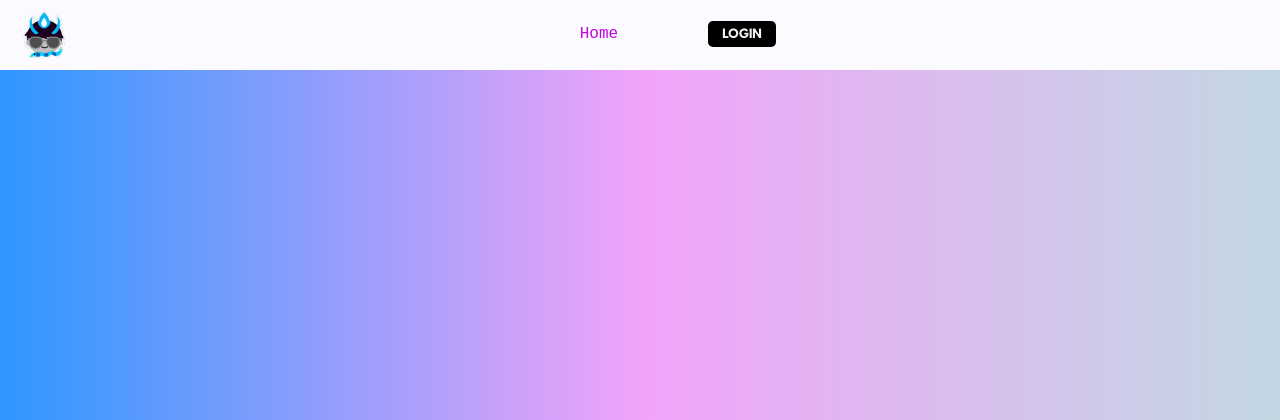
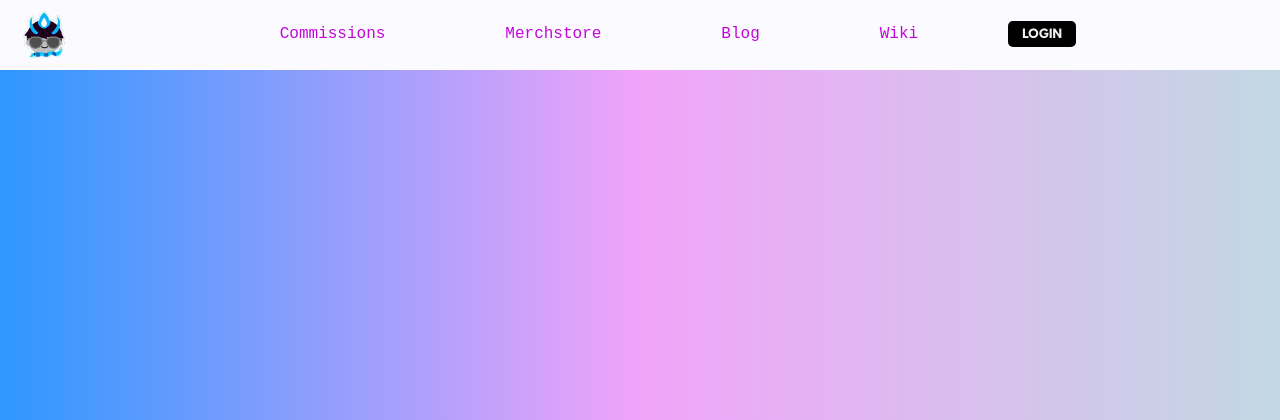
Before and after one commit to dreyan22/hobbysite-G-18, a Django app: page /blog/article/add in a window 1280 px wide. Shown: the top 420 px of the page. Run offline with Django 5.2, Linux system fonts and the light colour scheme.

Commit message:
complete nav bar

```diff
--- a/hobbysite/template/base.html
+++ b/hobbysite/template/base.html
@@ -445,7 +445,10 @@
         <img src="{% static 'static_media/dab-stud.png'%}" alt='dabble_logo' class="logo">
 
         <ul>
-            <li><a href="/blog/articles"> Home </a></li>
+            <li><a href="/commissions/list"> Commissions </a></li>
+            <li><a href="/merchstore/items"> Merchstore </a></li>
+            <li><a href="/blog/articles"> Blog </a></li>
+            <li><a href="/wiki/articles"> Wiki </a></li>
             <li class="logout">
                 {% if request.user.is_authenticated %}
 
```
